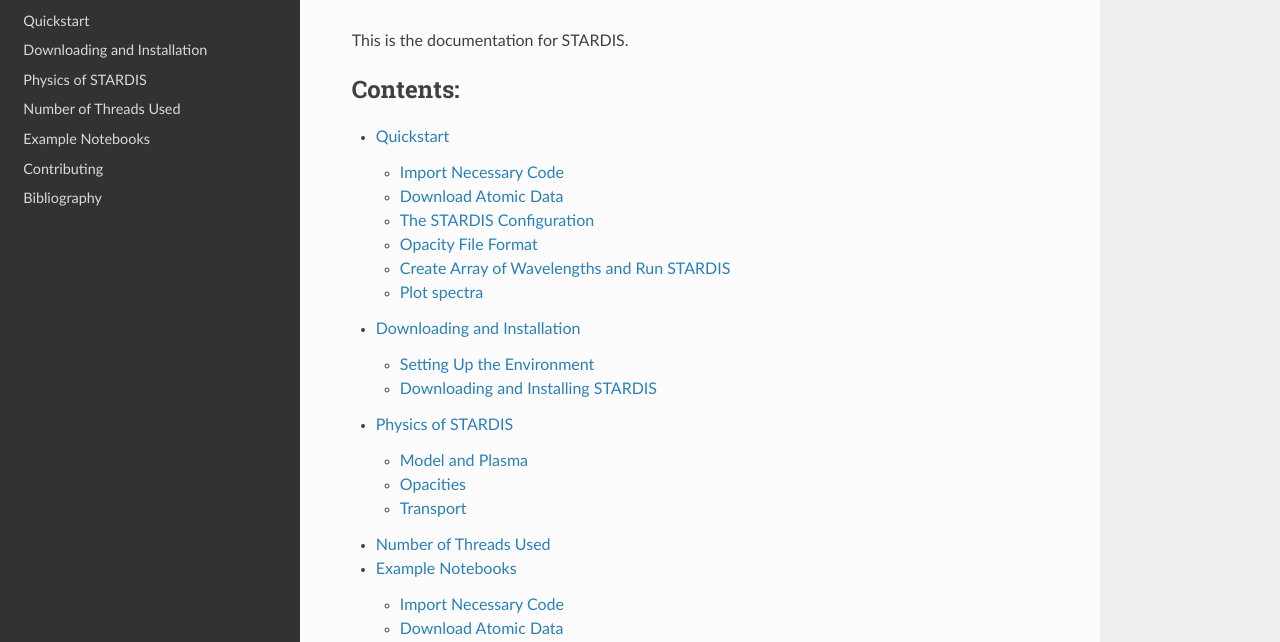
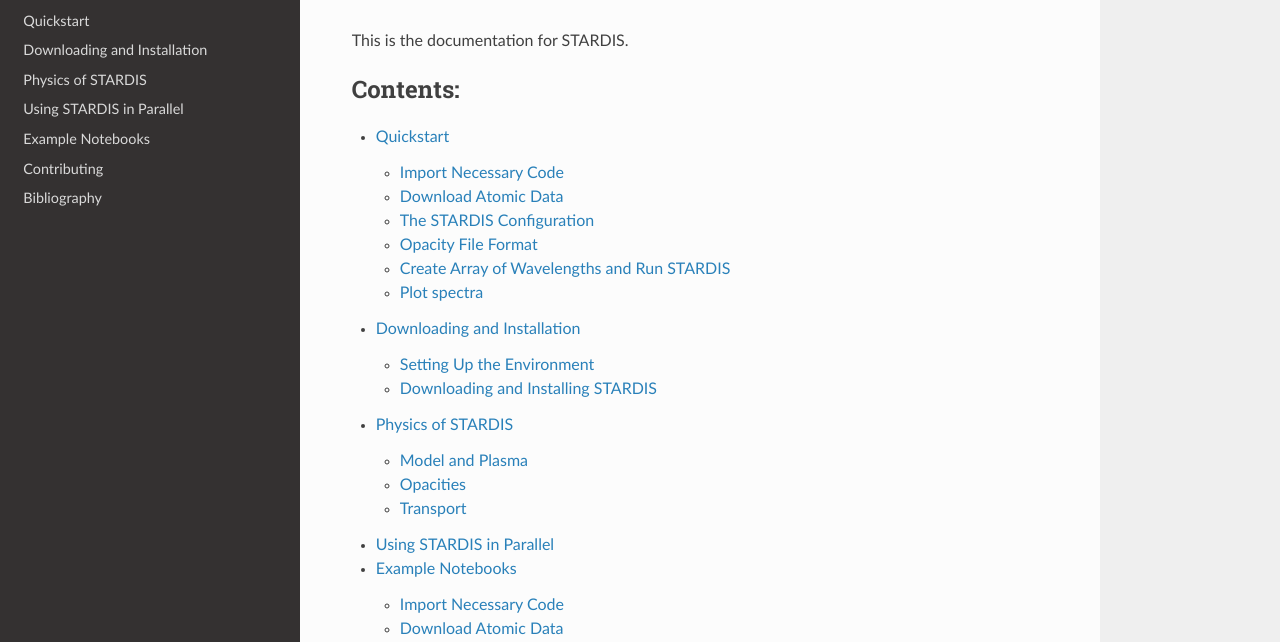
Before and after one commit to tardis-sn/stardis, a Sphinx documentation site: the page built from docs/index.rst, in a window 1280 px wide and 1245 px high. Shown: the part 131-773 px from the top of the window. Built offline with Sphinx 7.4.7 and the Read the Docs theme 3.1.0, drawn with Linux system fonts in a browser that asks for light colours; the version number could not be read and is left out.

Commit message:
name change: Using Stardis in Parallel

```diff
--- a/docs/index.rst
+++ b/docs/index.rst
@@ -10,7 +10,7 @@ This is the documentation for STARDIS.
    Quickstart <quickstart/quickstart>
    Downloading and Installation <installation>
    Physics of STARDIS <physics/physics_of_stardis>
-   Number of Threads Used <Threads_used/Threads_used_by_Stardis>
+   Using STARDIS in Parallel <using_stardis_in_parallel/stardis_in_parallel>
    Example Notebooks <example_notebooks/rotation_broadening>
    Contributing <contributing>
    Bibliography <bibliography>
```
Also changed, not shown: docs/using_stardis_in_parallel/stardis_in_parallel.ipynb (renamed from docs/Threads_used/Threads_used_by_Stardis.ipynb).
